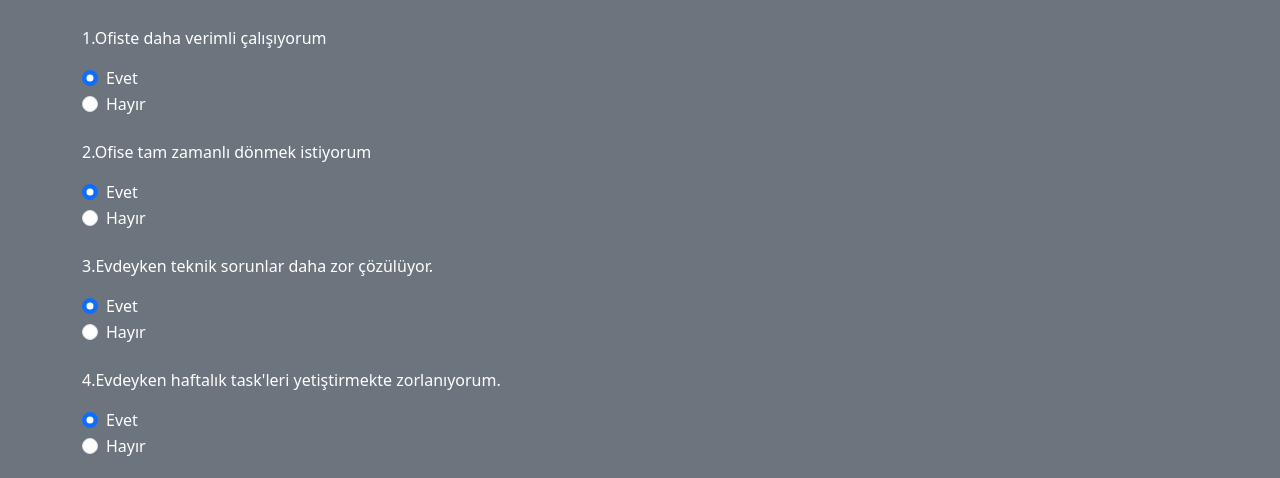
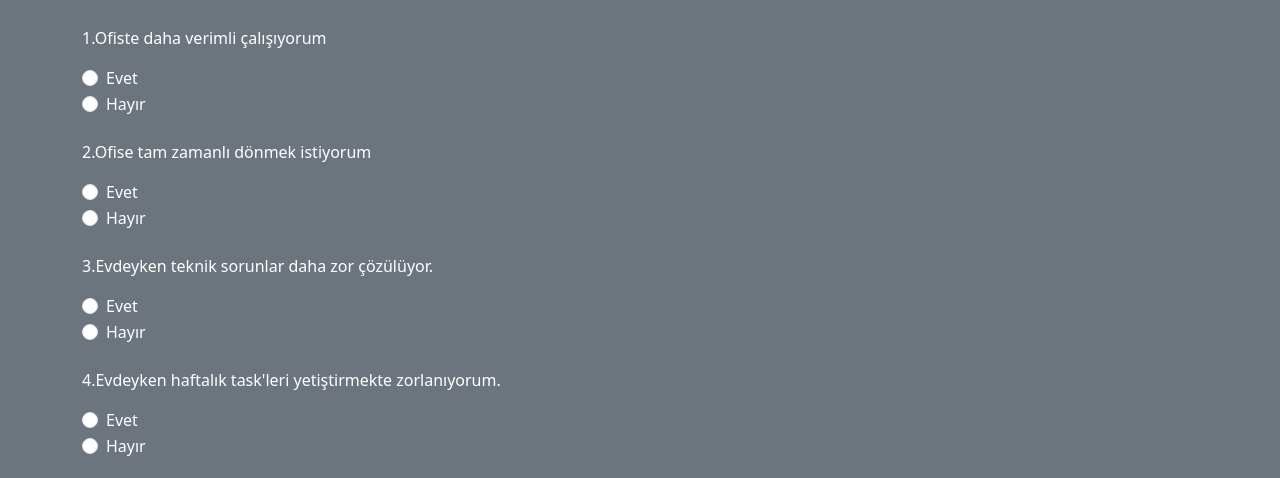
Before and after one commit to kaanozsavran/SurveyJSPractice, a plain HTML site: page index.html in a window 1280 px wide. Shown: the part 177-655 px from the top of the page. Drawn offline with nearby package versions, Linux system fonts and the light colour scheme.

Commit message:
delete checked

```diff
--- a/index.html
+++ b/index.html
@@ -32,7 +32,7 @@
                     <div class="my-4">
                         <p>1.Ofiste daha verimli çalışıyorum</p>
                         <div class="form-check">
-                            <input class="form-check-input" type="radio" name="q1" value="E" checked>
+                            <input class="form-check-input" type="radio" name="q1" value="E">
                             <label class="form-check-label">
                                 Evet
                             </label>
@@ -47,7 +47,7 @@
                     <div class="my-4">
                         <p>2.Ofise tam zamanlı dönmek istiyorum</p>
                         <div class="form-check">
-                            <input class="form-check-input" type="radio" name="q2" value="E" checked>
+                            <input class="form-check-input" type="radio" name="q2" value="E">
                             <label class="form-check-label">
                                 Evet
                             </label>
@@ -62,7 +62,7 @@
                     <div class="my-4">
                         <p>3.Evdeyken teknik sorunlar daha zor çözülüyor.</p>
                         <div class="form-check">
-                            <input class="form-check-input" type="radio" name="q3" value="E" checked>
+                            <input class="form-check-input" type="radio" name="q3" value="E">
                             <label class="form-check-label">
                                 Evet
                             </label>
@@ -77,7 +77,7 @@
                     <div class="my-4">
                         <p>4.Evdeyken haftalık task'leri yetiştirmekte zorlanıyorum.</p>
                         <div class="form-check">
-                            <input class="form-check-input" type="radio" name="q4" value="E" checked>
+                            <input class="form-check-input" type="radio" name="q4" value="E">
                             <label class="form-check-label">
                                 Evet
                             </label>
```
